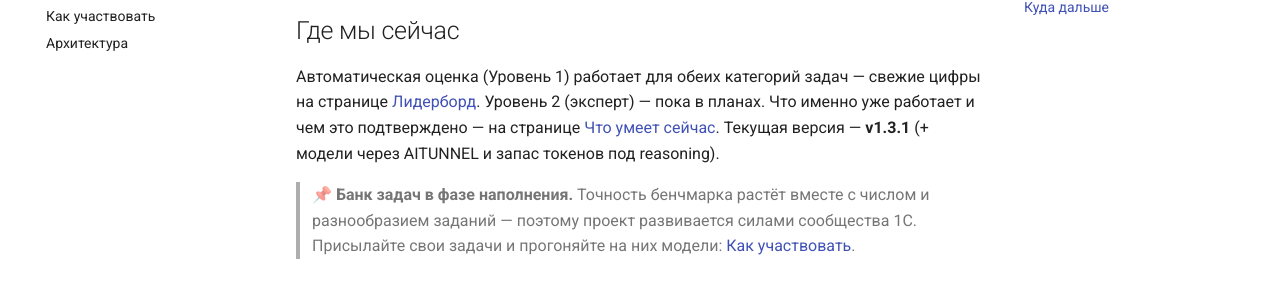
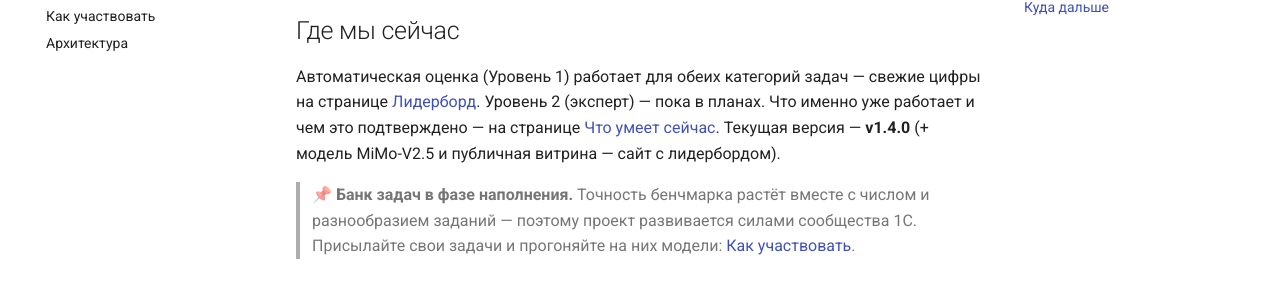
Before and after one commit to genlab-1c/prism, an MkDocs documentation site: the page built from docs/index.md, in a window 1280 px wide and 900 px high, scrolled down 2043 px. Shown: the part 254-559 px from the top of the window. Built offline with MkDocs 1.6.1 and Material for MkDocs 9.7.7, drawn with Linux system fonts in a browser that asks for light colours; comment, search, counter and statistics services are not loaded.

Commit message:
chore(release): bump version to 1.4.0
Версия 1.4.0 во всех местах: pyproject, uv.lock, CITATION, бейдж README, docs, CHANGELOG. Метрика и банк задач не менялись — оценки из 1.3.x сравнимы напрямую (compat_hash из версий конституции и протокола, не из номера пакета).

```diff
--- a/docs/index.md
+++ b/docs/index.md
@@ -79,7 +79,7 @@ PRISM измеряет в два уровня — и это важно поня
 Автоматическая оценка (Уровень 1) работает для обеих категорий задач — свежие цифры на
 странице [Лидерборд](leaderboard.md). Уровень 2 (эксперт) — пока в планах. Что именно уже
 работает и чем это подтверждено — на странице [Что умеет сейчас](status.md). Текущая версия —
-**v1.3.1** (+ модели через AITUNNEL и запас токенов под reasoning).
+**v1.4.0** (+ модель MiMo-V2.5 и публичная витрина — сайт с лидербордом).
 
 > 📌 **Банк задач в фазе наполнения.** Точность бенчмарка растёт вместе с числом и
 > разнообразием заданий — поэтому проект развивается силами сообщества 1С. Присылайте свои
--- a/pyproject.toml
+++ b/pyproject.toml
@@ -4,7 +4,7 @@ build-backend = "setuptools.build_meta"
 
 [project]
 name = "prism-bench"
-version = "1.3.1"                       # + модели через AITUNNEL и запас токенов под reasoning
+version = "1.4.0"                       # + модель MiMo-V2.5 и публичная витрина (сайт)
 description = "PRISM — исполняемый бенчмарк кодогенерации 1С (методика SMOP: Syntax · Meaning · Optimization · Platform)"
 readme = "README.md"
 license = { text = "MIT" }
```
Also changed, not shown: CHANGELOG.md (+22 -0 lines), README.md (+1 -1 lines), 2 other files.
